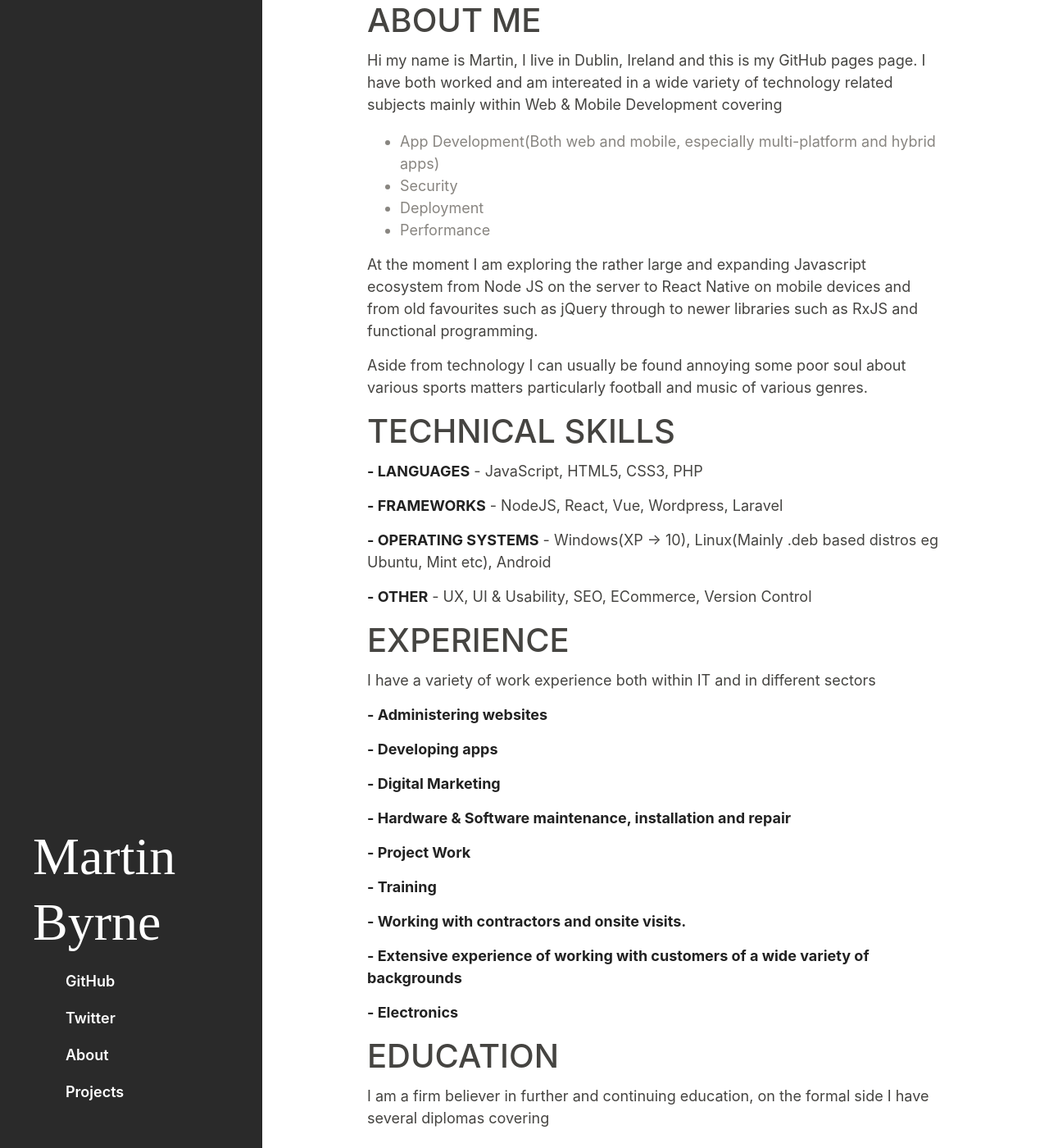
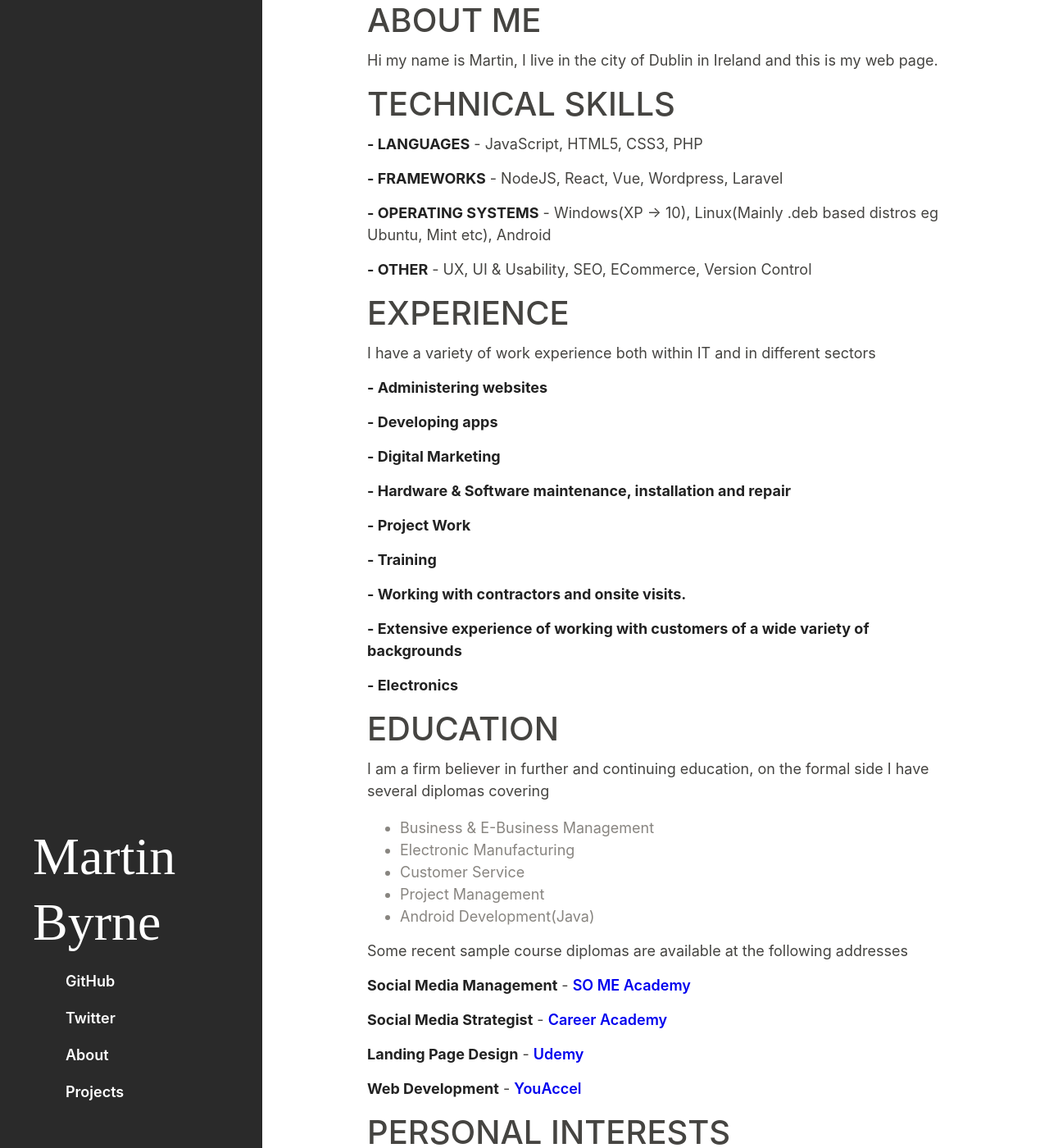
Before and after one commit to marb61a/marb61a.github.io, a Jekyll site: the page built from about.md, in a window 1280 px wide and 1400 px high. Shown: the whole window at 82% size. Built offline with Jekyll 4.4.1, drawn with Linux system fonts in a browser that asks for light colours; our own code applies the rules of GitHub Pages for plain Markdown files; some of the changed text lies outside the part shown.

Commit message:
Update about.md

```diff
--- a/about.md
+++ b/about.md
@@ -1,20 +1,7 @@
 ABOUT ME
 ======
 
-Hi my name is Martin, I live in Dublin, Ireland and this is my GitHub pages page.
-I have both worked and am intereated in a wide variety of technology related subjects mainly within Web & Mobile Development
-covering
-
-  - App Development(Both web and mobile, especially multi-platform and hybrid apps)
-  - Security
-  - Deployment
-  - Performance
-
-At the moment I am exploring the rather large and expanding Javascript ecosystem from Node JS on the server to
-React Native on mobile devices and from old favourites such as jQuery through to newer libraries such as RxJS and functional programming.
-
-Aside from technology I can usually be found annoying some poor soul about various sports matters particularly football
-and music of various genres.
+Hi my name is Martin, I live in the city of Dublin in Ireland and this is my web page.
 
 
 TECHNICAL SKILLS
@@ -69,3 +57,12 @@
 **Landing Page Design** - [Udemy](https://drive.google.com/file/d/0B2-8nmrv8gVuekVDbHJaczAtTU0/view?usp=sharing)
 
 **Web Development** - [YouAccel](https://drive.google.com/open?id=0B2-8nmrv8gVub2tUam5Na2l3UlU)
+
+
+PERSONAL INTERESTS
+==================
+I am always experimenting and you can find my projects on GitHub which at this time counts at about 130 covering
+everything from PHP & Ruby to JS & Python.
+
+Aside from technology I can usually be found annoying some poor soul about various sports matters particularly football
+and music of various genres.
```
Also changed, not shown: other parts of about.md (+2 -1 lines).
